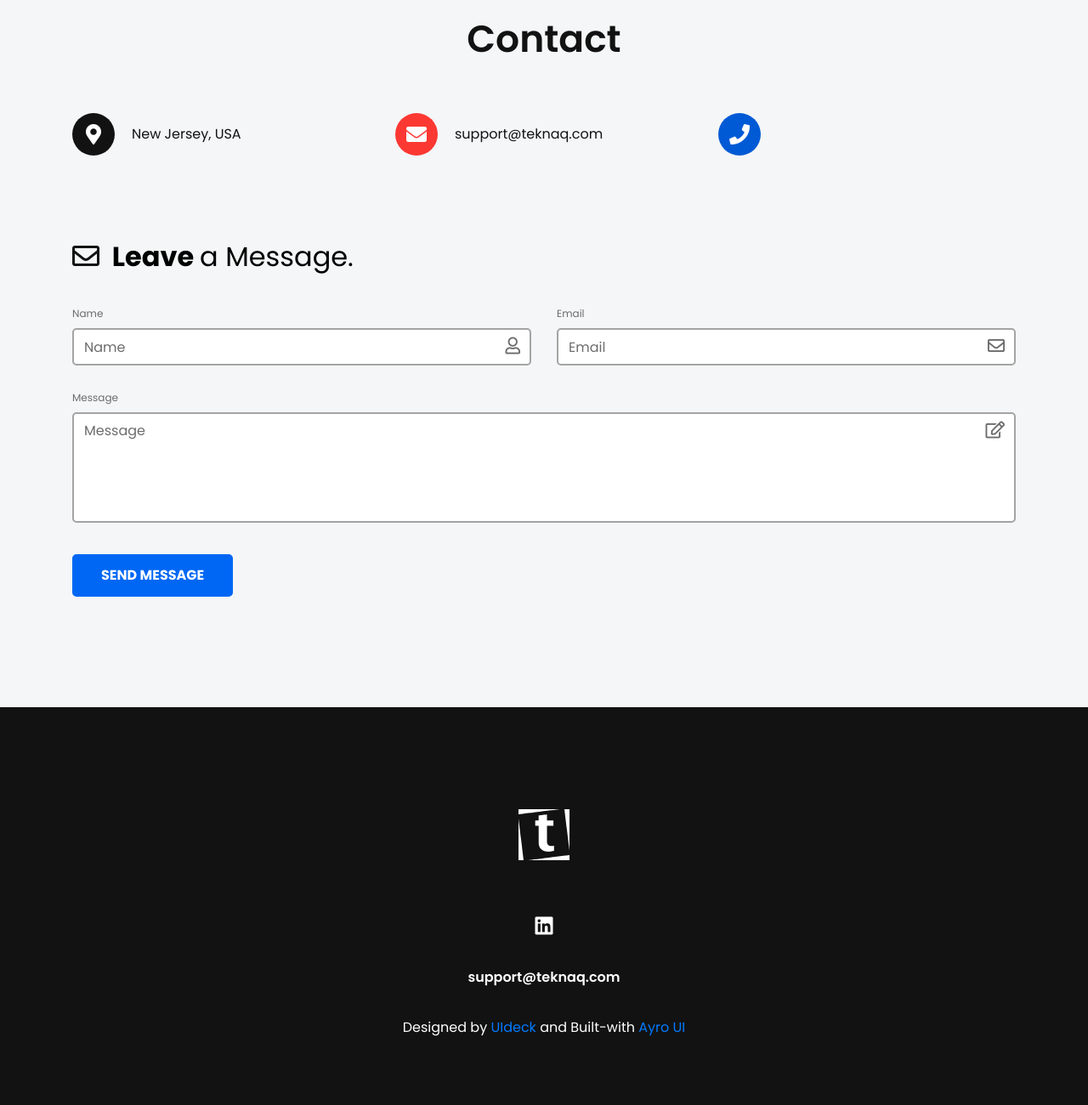
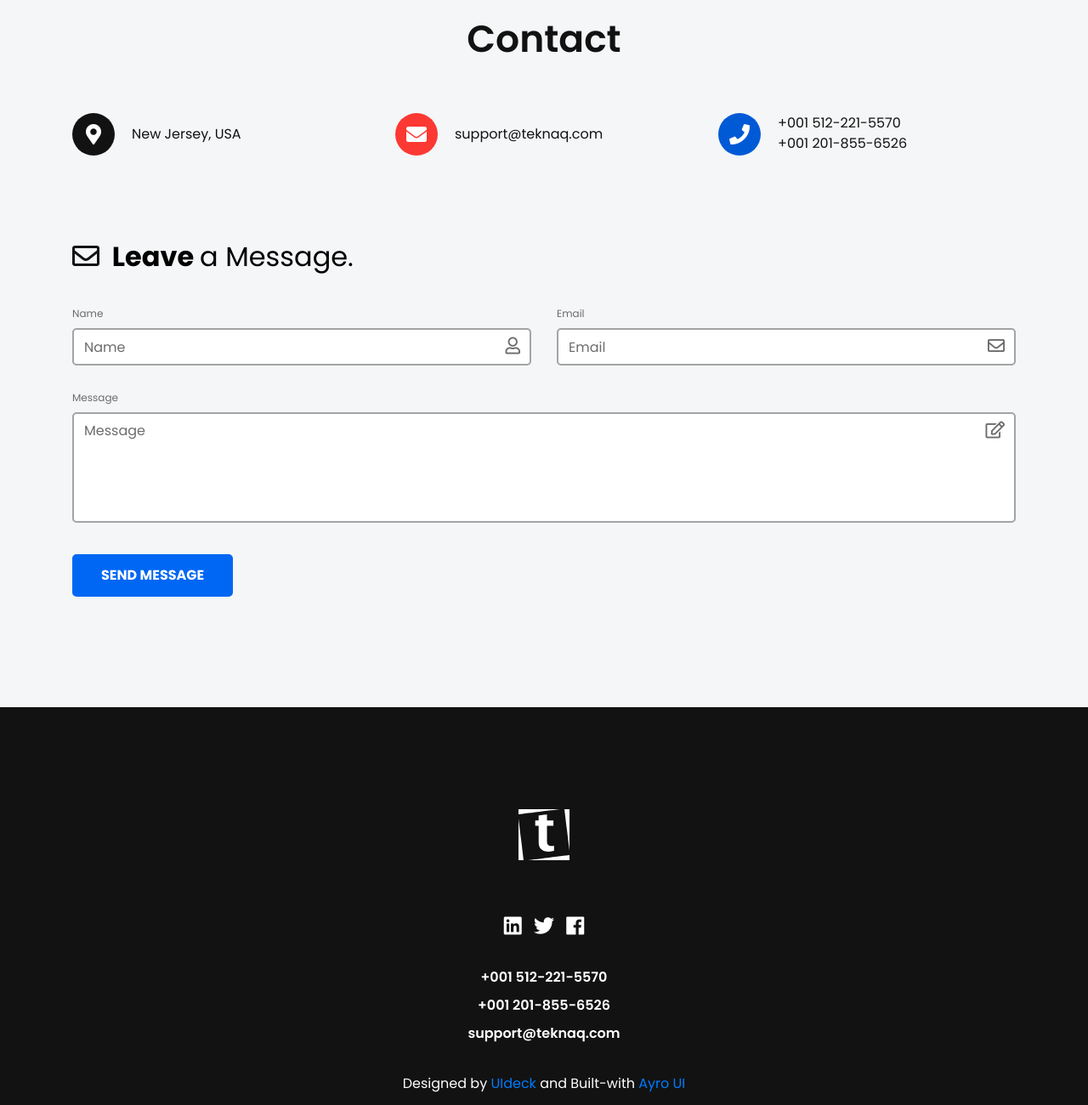
Before and after one commit to teknaq/teknaq.github.io, a plain HTML site: page index.html in a window 1280 px wide. Shown: the part 1940-3240 px from the top of the page at 85% size. Drawn offline with Linux system fonts and the light colour scheme.

Commit message:
Update contact

```diff
--- a/index.html
+++ b/index.html
@@ -337,9 +337,9 @@
                                 <i class="fas fa-phone">
                                 </i>
                             </div>
-                            <div class="contact-info-content media-body">
-                                <p class="text phone-js-write">
-                                </p>
+                            <div class="contact-info-content media-body" style="display:initial">
+                                <p class="text phone1-js-write"></p>
+                                <p class="text phone2-js-write"></p>
                             </div>
                         </div>
                     </div>
@@ -410,12 +410,16 @@
                                 style="width: 60px;"></a>
                     </div> <!-- footer logo -->
                     <ul class="social text-center mt-60">
-                        <!-- <li><a href="https://twitter.com/teknaq" target="_blank"><i class="lni lni-twitter-original"></i></a></li> -->
                         <li><a href="https://www.linkedin.com/company/teknaq" target="_blank"><i
                                     class="fab fa-linkedin"></i></a></li>
+                        <li><a href="https://www.twitter.com/teknaq" target="_blank"><i class="fab fa-twitter"></i></a>
+                        </li>
+                        <li><a href="https://facebook.com/teknaq" target="_blank"><i class="fab fa-facebook"></i></a>
+                        </li>
                     </ul>
                     <div class="footer-support text-center">
-                        <span class="number phone-js-write"></span>
+                        <span class="number phone1-js-write"></span>
+                        <span class="number phone2-js-write"></span>
                         <span class="mail-js-write"></span>
                     </div>
                     <div class="copyright text-center mt-35">
@@ -477,7 +481,7 @@
     <script src="assets/js/scrolling-nav.js"></script>
 
     <!--====== Main js ======-->
-    <script src="assets/js/main.js?ts=20200323"></script>
+    <script src="assets/js/main.js?ts=202004112100"></script>
 
 </body>
 
```
